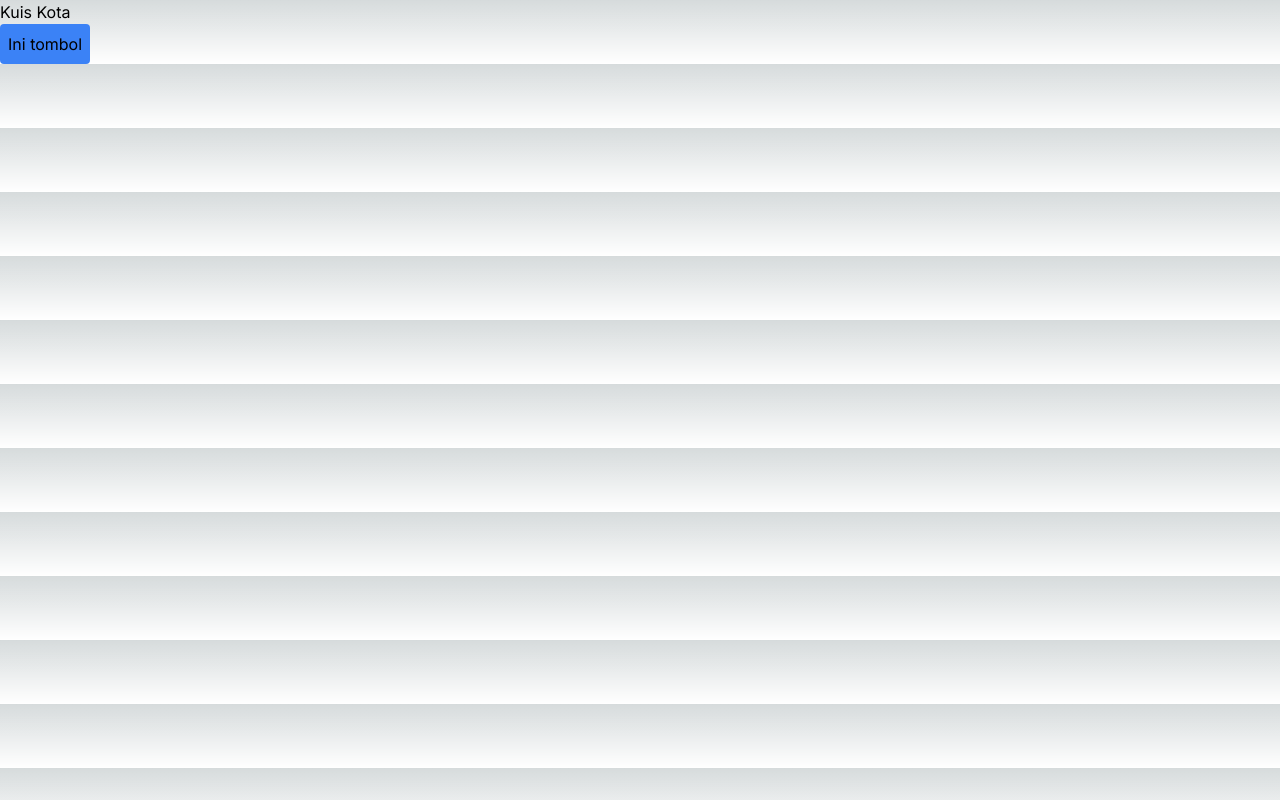
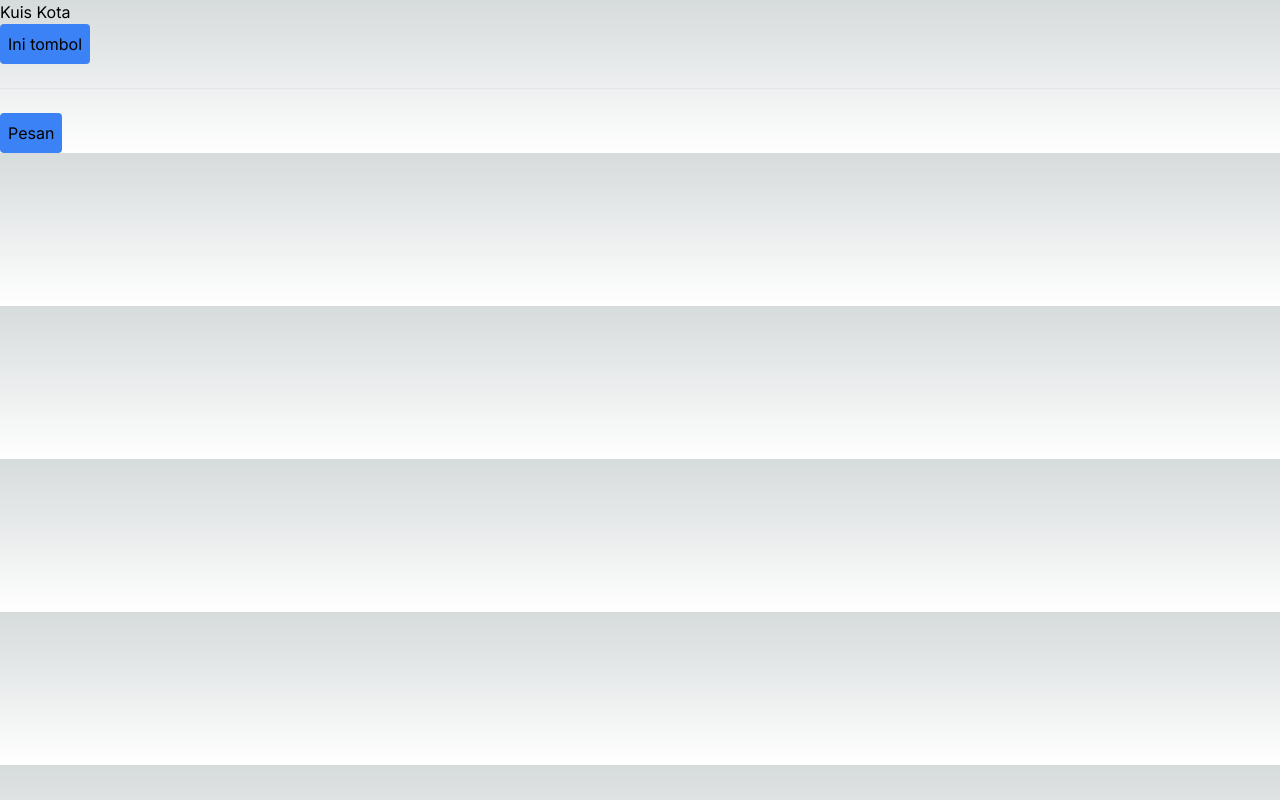
Before and after one commit to doliq/04-event-dan-state, a Next.js app: page / in a window 1280 px wide. Built offline with nearby package versions, Linux system fonts and the light colour scheme.

Commit message:
Praktikum 2

```diff
--- a/src/app/component/button.tsx
+++ b/src/app/component/button.tsx
@@ -1,3 +1,13 @@
+export function Tombol_2({isiPesan, namaTombol}) {
+    return (
+        <button
+        className="bg-blue-500 hover:bg-blue-700 text -white p-2 rounded"
+        onClick={()=> alert(isiPesan)}>
+            {namaTombol}
+        </button>
+    );
+}
+
 export default function Tombol_1(){
     function handleClick(){
         alert("Tombol telah ditekan !!!");
--- a/src/app/page.tsx
+++ b/src/app/page.tsx
@@ -1,12 +1,17 @@
 "use client";
-import Tombol_1 from "./component/button";
+import Tombol_1, {Tombol_2} from "./component/button";
 
 export default function Home(){
   return(
     <>
-    <div className="container ,x-auto">
+    <div className="container ,mx-auto">
       <h2>Kuis Kota</h2>
       <Tombol_1/>
+      <br></br>
+      <br></br>
+      <hr></hr>
+      <br></br>
+      <Tombol_2 isiPesan="Ini Pesanku" namaTombol="Pesan" />
       </div>
       </>
   );
```
Also changed, not shown: assets-report/04.png (added).
